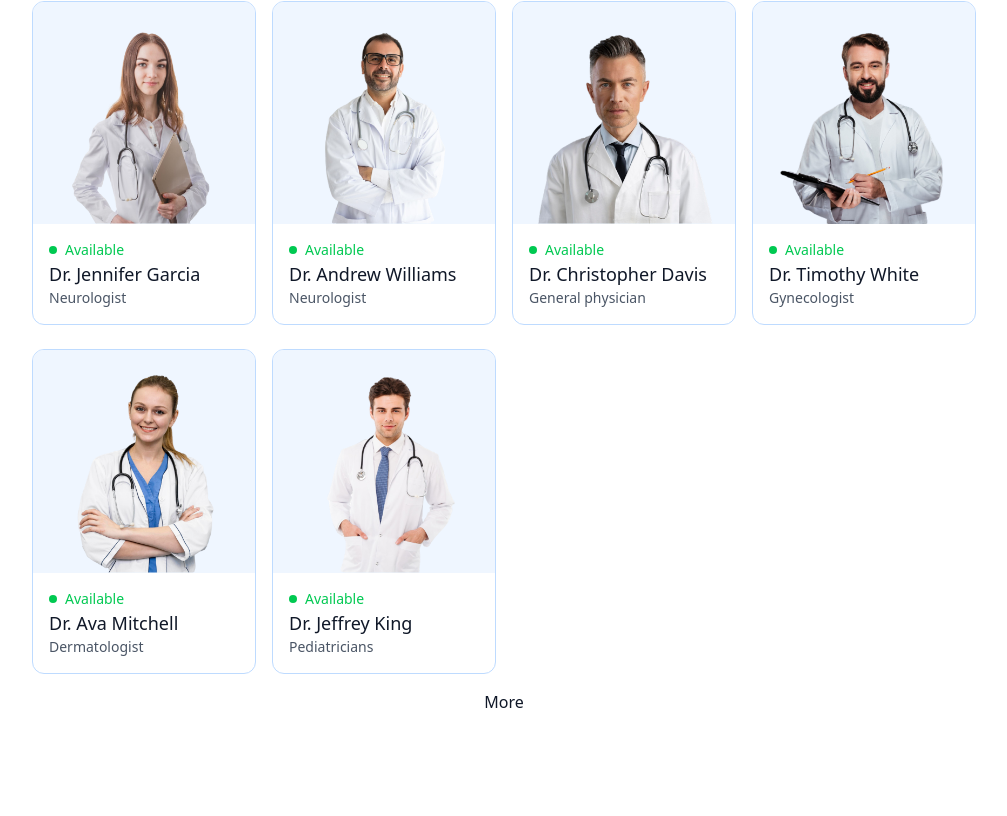
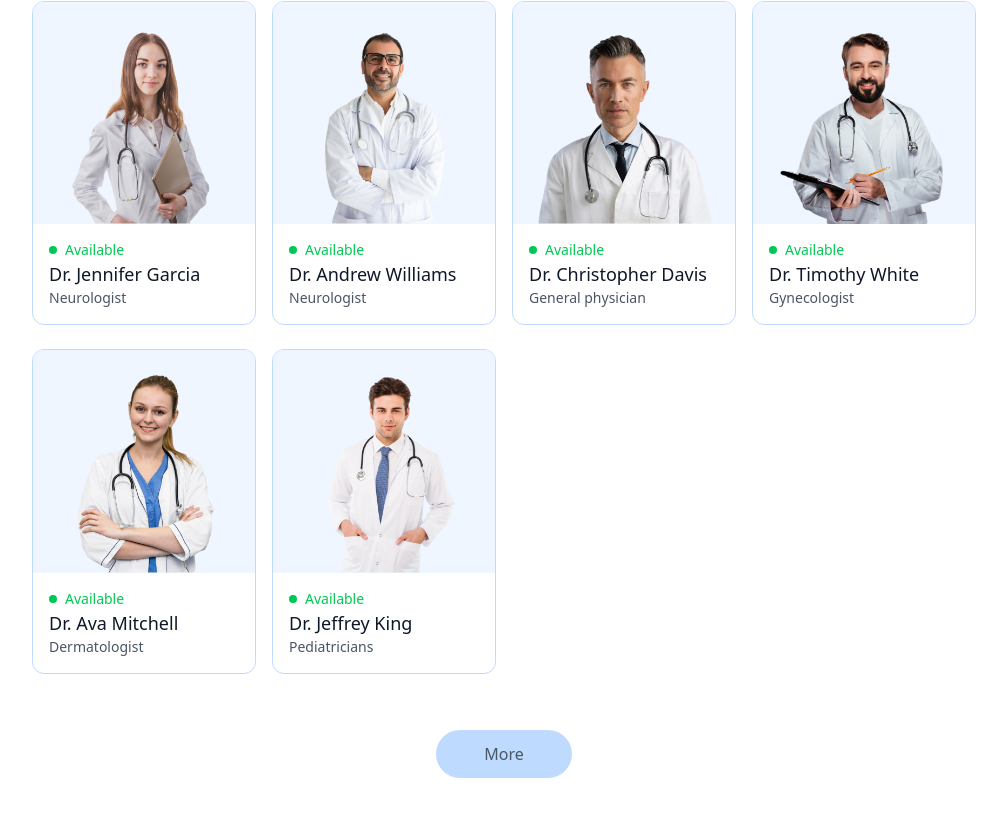
Before and after one commit to Anurag-Kuche/Prescript, a React (Vite) app: page / in a window 1280 px wide. Shown: the part 1620-2436 px from the top of the page, without its empty margins (136-1143 px from the left). Before the commit the page ends 2398 px from the top, so only its background shows below. Built offline with nearby package versions, Linux system fonts and the light colour scheme.

Commit message:
top doctors completed

```diff
--- a/src/components/TopDoctors.jsx
+++ b/src/components/TopDoctors.jsx
@@ -1,6 +1,8 @@
+import { useNavigate } from "react-router-dom"
 import { doctors } from "../assets/assets"
 
 const TopDoctors = () => {
+  const navigate=useNavigate();
   return (
     <div className="flex flex-col items-center gap-4 my-16 text-gray-900 md:mx-10">
       <h1 className="text-3xl font-medium ">Top Doctors To Book</h1>
@@ -8,7 +10,7 @@
       <div className="w-full grid grid-cols-[repeat(auto-fill,minmax(200px,1fr))] gap-4 pt-5 gap-y-6 px-3 sm:px-0">
         {doctors.slice(0,10).map((item,index)=>(
 
-        <div className="border border-blue-200 rounded-xl overflow-hidden cursor-pointer hover:translate-y-[-10px]  trasition-all duration-500" key={index}>
+        <div onClick={()=>navigate(`/appointment/${item._id}`)} className="border border-blue-200 rounded-xl overflow-hidden cursor-pointer hover:translate-y-[-10px]  trasition-all duration-500" key={index}>
             <img className="bg-blue-50" src={item.image} alt="" />
             <div className="p-4">
                 <div className="flex items-center gap-2 text-sm text-center text-green-500">
@@ -21,7 +23,7 @@
 
         ))}
       </div>
-      <button>More</button>
+      <button className="bg-blue-200 text-gray-600 px-12 py-3 rounded-full mt-10">More</button>
     </div>
   )
 }
```
Also changed, not shown: src/pages/Home.jsx (line endings or trailing spaces).
